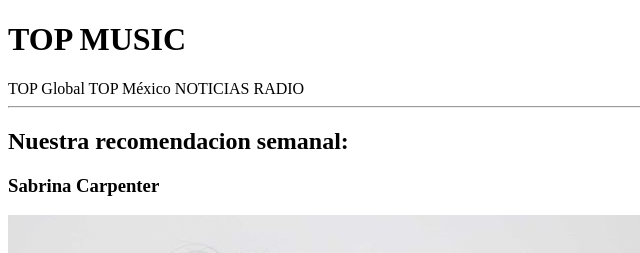
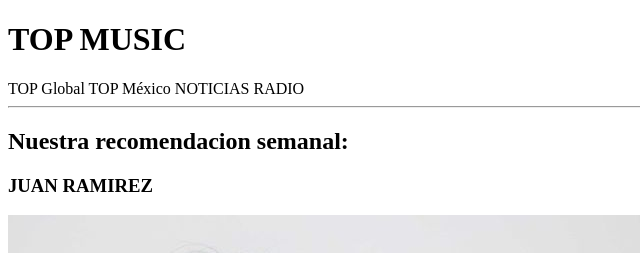
Before and after one commit to AldairNunezCA/Homework-3, a plain HTML site: page index.html in a window 1280 px wide. Shown: the top 253 px of the page, 0-640 px from the left. Drawn offline with Linux system fonts and the light colour scheme.

Commit message:
Cambie el folder y agregue otro artista

```diff
--- a/index.html
+++ b/index.html
@@ -20,7 +20,7 @@
         <section>
             <article>
                 <h2>Nuestra recomendacion semanal:</h2>
-                <h3>Sabrina Carpenter</h3>
+                <h3>JUAN RAMIREZ</h3>
                 <img src="./Sabrina Carpenter.jpg" />
                 <div>
                     <p>Su carrera despego despues de 10 años...</p>
```
Also changed, not shown: 1 other file.
